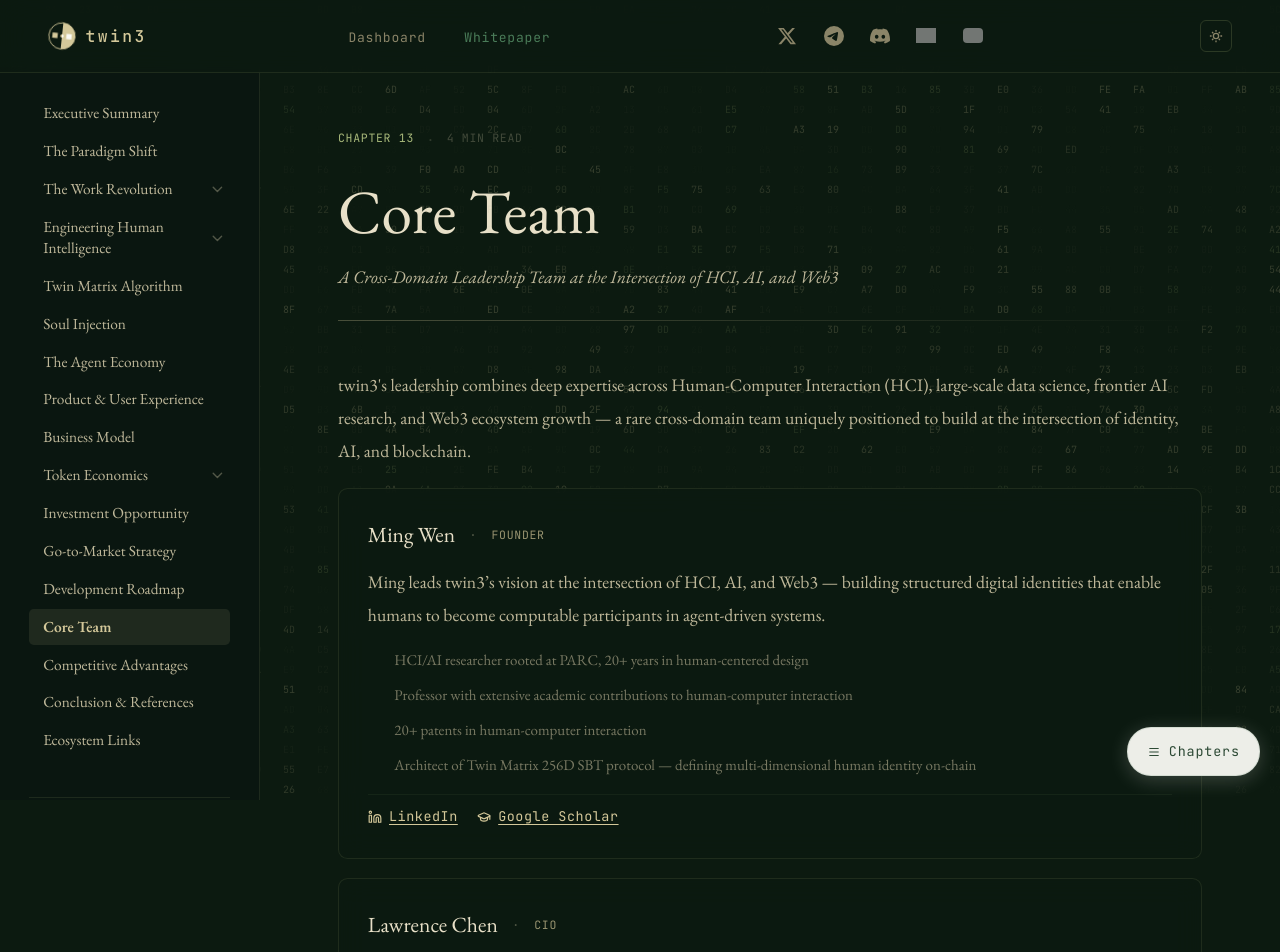
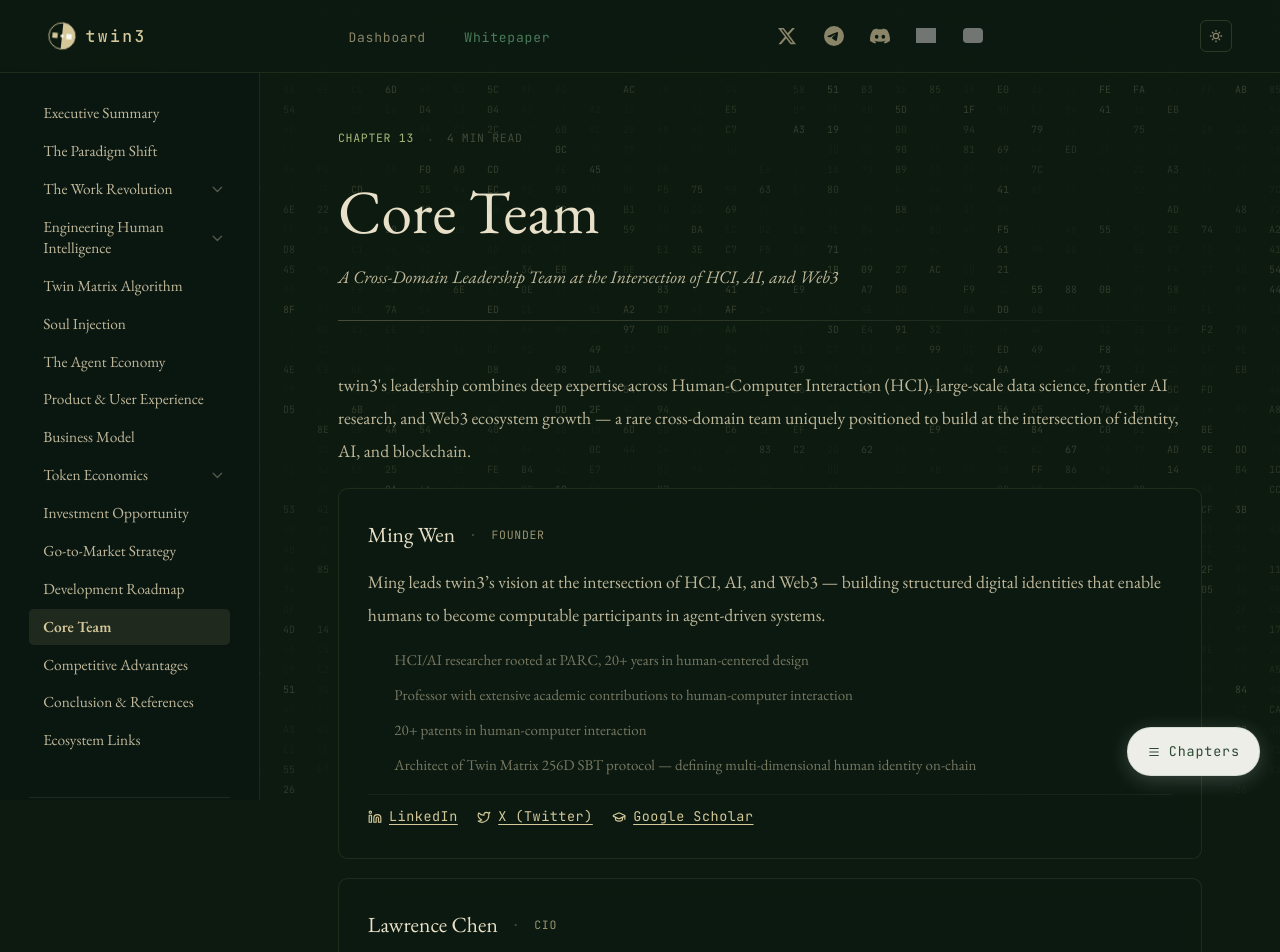
Before and after one commit to cis2042/whitepaper, a Next.js app: page /whitepaper/team in a window 1280 px wide. Shown: the top 952 px of the page. Built offline with nearby package versions, Linux system fonts and the light colour scheme; grey boxes are pictures that could not be loaded.

Commit message:
feat: add Twitter (X) links for Ming Wen and Raymond Henry

```diff
--- a/src/app/team/page.tsx
+++ b/src/app/team/page.tsx
@@ -1,7 +1,7 @@
 "use client";
 
 import Link from "next/link";
-import { ArrowRight, ArrowLeft, Linkedin, ExternalLink, GraduationCap } from "lucide-react";
+import { ArrowRight, ArrowLeft, Linkedin, ExternalLink, GraduationCap, Twitter } from "lucide-react";
 import {
   ChapterHeader,
   RevealSection,
@@ -16,7 +16,7 @@
   accent: "gold" | "sage" | "cream";
   paragraph: string;
   bullets: string[];
-  links?: { type: "linkedin" | "scholar" | "external"; url: string; label?: string }[];
+  links?: { type: "linkedin" | "scholar" | "external" | "twitter"; url: string; label?: string }[];
 };
 
 const TEAM: TeamMember[] = [
@@ -34,6 +34,7 @@
     ],
     links: [
       { type: "linkedin", url: "https://www.linkedin.com/in/cis2042/" },
+      { type: "twitter", url: "https://x.com/cis2042x", label: "X (Twitter)" },
       { type: "scholar", url: "https://scholar.google.com/citations?user=ILHilG8AAAAJ&hl=zh-TW", label: "Google Scholar" },
     ],
   },
@@ -63,7 +64,9 @@
       "6+ years Web3 growth leadership at Block AI, Munia Protocol, and Momentum Labs",
       "Leads global fundraising, community growth, and ecosystem expansion",
     ],
-    links: [],
+    links: [
+      { type: "twitter", url: "https://x.com/web3eaglealpha", label: "X (Twitter)" },
+    ],
   },
   {
     name: "Tinny",
@@ -152,9 +155,10 @@
       style={{ fontSize: "0.7rem", fontFamily: "var(--font-mono)", letterSpacing: "0.04em" }}
     >
       {link.type === "linkedin" && <Linkedin className={iconClass} />}
+      {link.type === "twitter" && <Twitter className={iconClass} />}
       {link.type === "scholar" && <GraduationCap className={iconClass} />}
       {link.type === "external" && <ExternalLink className={iconClass} />}
-      {link.label || (link.type === "linkedin" ? "LinkedIn" : "Link")}
+      {link.label || (link.type === "linkedin" ? "LinkedIn" : link.type === "twitter" ? "X (Twitter)" : "Link")}
     </a>
   );
 }
```
